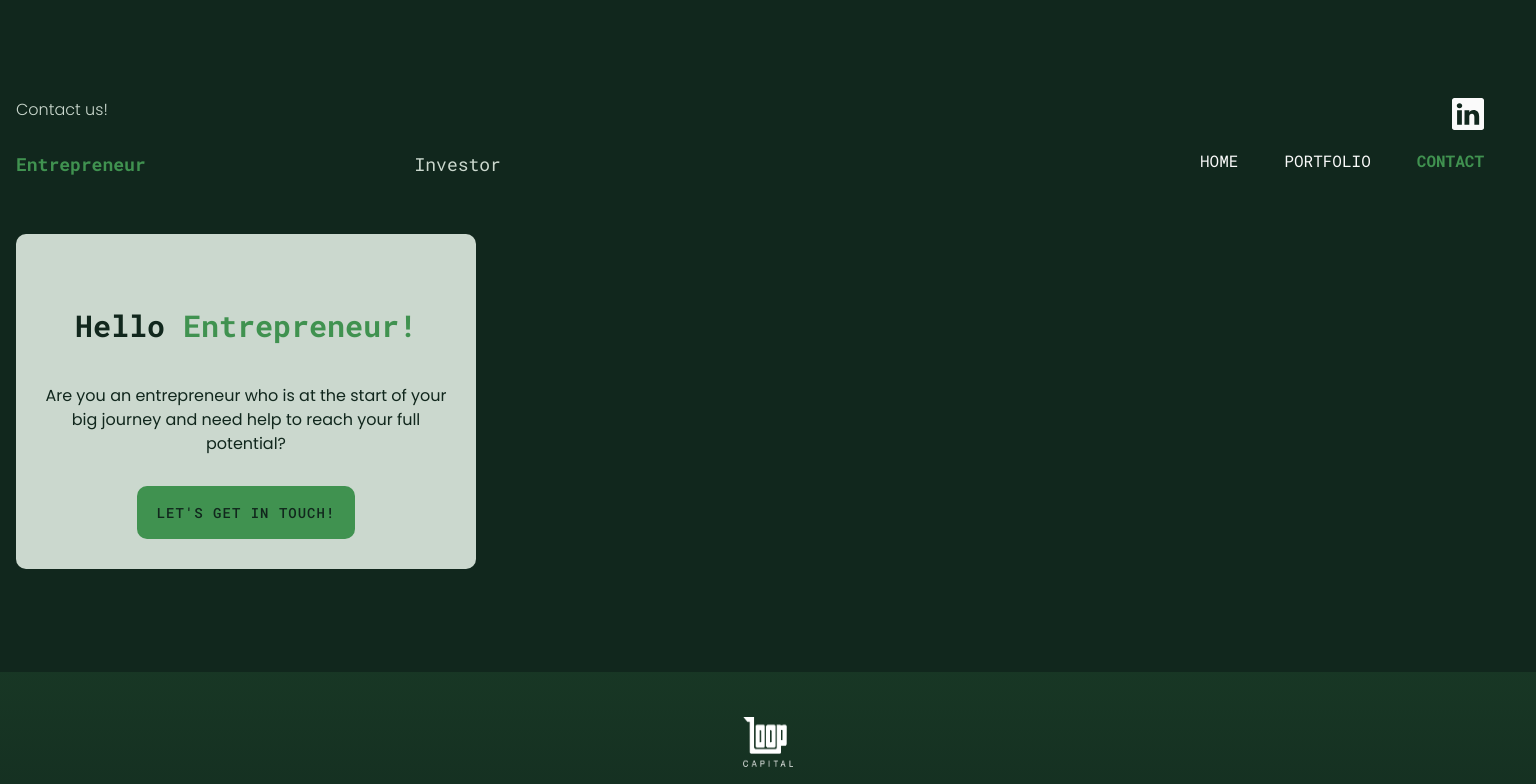
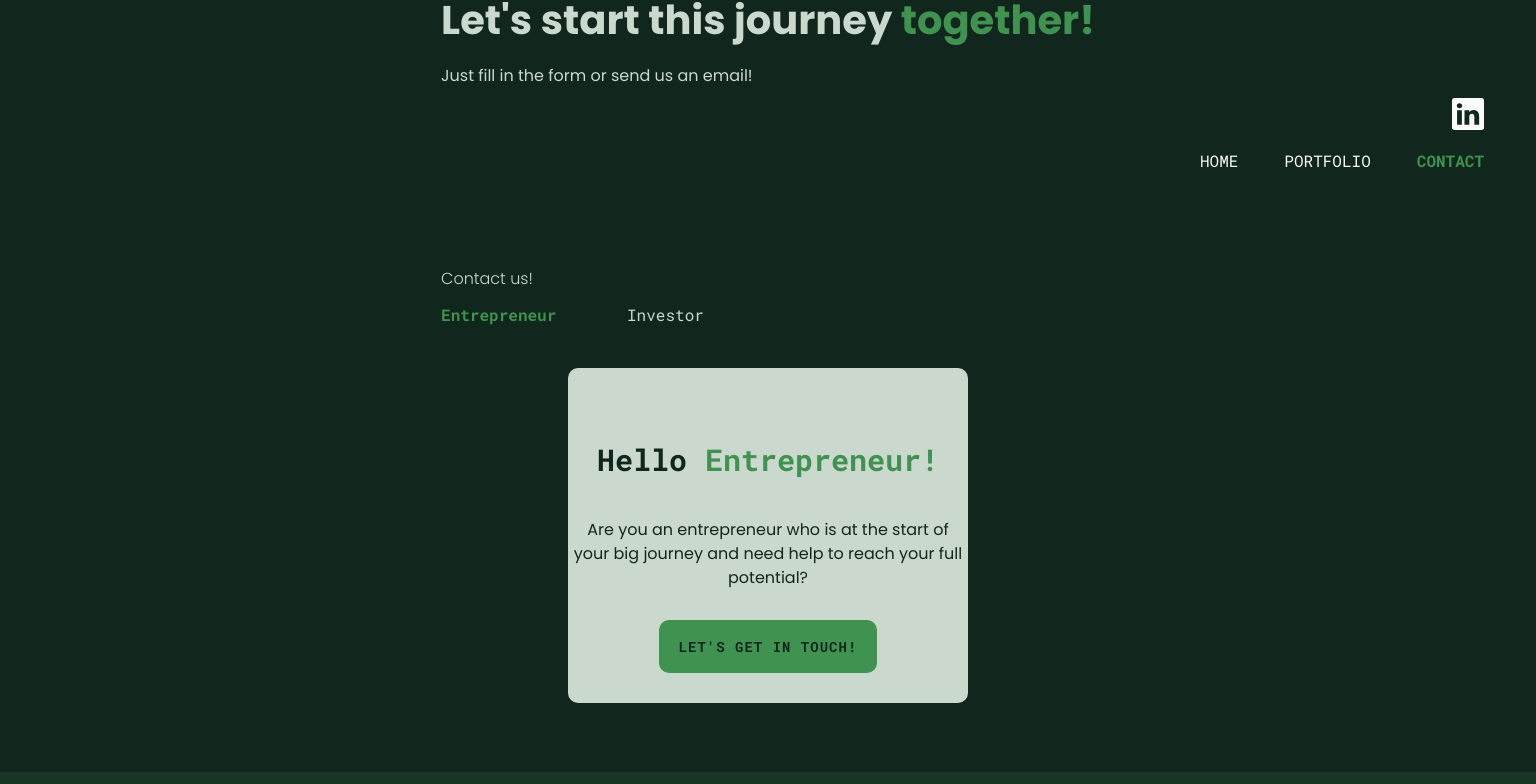
Before and after one commit to annieembrink/loopcapital, a Next.js app in the folder loop_capital/: page /contact in a window 1536 px wide. Shown: the part 304-1088 px from the top of the page. Built offline with nearby package versions, Linux system fonts and the light colour scheme; no server answers; a web font is replaced by a local one.

Commit message:
CSS is now working on contact page again

```diff
--- a/loop_capital/src/pages/contact.js
+++ b/loop_capital/src/pages/contact.js
@@ -77,12 +77,13 @@ const Contact = () => {
                                     </div>
                                 </div>
 
+<div className="content-center">
                                 <div className={`hello-contact roboto-font grid-row-box ${!showDiv ? 'hidden-on-mobile' : null}`}>
                                     <div className='align-h2'><h2 className='font-bold'>Hello <span className='green-text'>Entrepreneur!</span></h2></div>
                                     <p>Are you an entrepreneur who is at the start of your big journey and need help to reach your full potential?</p>
                                     <div><Button onClick={() => buttonOnClick('Entrepreneur')}>Let&apos;s get in touch!</Button></div>
                                 </div>
-
+                                </div>
                                 <div className={`hello-contact poppins-font grid-row-box ${showDiv ? 'hidden-on-mobile' : null}`}>
                                     <div><h2>Hello <span className='green-text'>Investor!</span></h2></div>
                                     <p>Are you an investor that wants to be apart of the journey to make Skåne the leading Tech region?</p>
--- a/loop_capital/src/styles/contact/ContactFormComponent.module.css
+++ b/loop_capital/src/styles/contact/ContactFormComponent.module.css
@@ -10,6 +10,7 @@
     margin-bottom: 150px;
 
 }
+
 .closeForm-btn {
     position: absolute;
     top: -60px;
--- a/loop_capital/src/styles/contact/contact.css
+++ b/loop_capital/src/styles/contact/contact.css
@@ -3,12 +3,18 @@
 }
 
 .hero-section-contact {
+    margin-top: 100px;
     width: 100%;
     display: grid;
-    grid-template-rows: 1fr 2fr;
+    grid-template-rows: 1fr 1.5fr;
     gap: 100px;
+    justify-content: center;
+    align-items: center;
+}
 
-
+.content-center {
+    display: flex;
+    justify-content: center;
 }
 
 
@@ -31,14 +37,15 @@
 
 .grid-row-contact p {
     font-family: 'Roboto Mono', monospace;
-    font-size: 18px;
+    /* font-size: 18px; */
 }
 
 .wrapper-hero {
     margin-top: 200px;
 }
+
 .wrapper-hero p {
-    margin-top: 20px!important;
+    margin-top: 20px !important;
 }
 
 .hello-contact {
@@ -50,10 +57,8 @@
     justify-content: center;
     align-items: end;
     text-align: center;
-    /* width: 285px; */
+    width: 285px;
     height: 335px;
-    width: 100%;
-    padding: 0 16px;
 }
 
 .hello-contact h2 {
@@ -67,31 +72,19 @@
 
 .hello-contact .btn-primary {
     color: #11271D;
+    font-weight: bold;
     margin: 30px 0 30px 0;
+    /* width: 200px; */
+    font-size: 14px;
+}
 
-    /* font-weight: bold;
-    margin: 30px 0 30px 0;
-    width: 200px;
-    font-size: 14px; */
-}
 
 .hidden-on-mobile {
     display: none;
 }
 
-/* ContactForm */
-.hero-section-container {
-    margin-top: 160px;
-    width: 100%;
-    display: grid;
-    grid-template-rows: 1fr 2fr;
-    gap: 30px;
-    /* justify-content: center; */
-    align-items: center;
-    position: relative;
-    margin-bottom: 150px;
+/* CONTACT FORM */
 
-}
 .closeForm-btn {
     position: absolute;
     top: -60px;
@@ -143,9 +136,14 @@ outline-width: 4px;
 @media screen and (min-device-width: 430px) {
 
     .hello-contact {
-        max-width: 460px;
+        width: 400px;
+    }
+
+    .hero-section-contact {
+        grid-template-rows: 1fr 2fr;
     }
 }
+
 /* TABLET */
 
 @media screen and (min-device-width: 992px) {
@@ -192,7 +190,7 @@ outline-width: 4px;
         gap: 50px;
     }
 
-    /* ContactForm */
+    /* CONTACTFORM*/
     .validationError {
         bottom: 70px;
     }
@@ -209,7 +207,6 @@ outline-width: 4px;
 
     .hero-section-contact {
         gap: 100px;
-        max-width: 780px;
     }
 
     .hidden-on-mobile {
@@ -217,21 +214,15 @@ outline-width: 4px;
     }
 
     .hello-contact {
-        /* width: 465px; */
-        width: 100%;
+        width: 465px;
     }
 
     .hello-contact h2 {
-        font-size: 33px;
+        font-size: 30px;
     }
 
     .wrapper-contact {
         gap: 100px;
     }
 
-    /* ContactForm */
-    .hero-section-container {
-        gap: 100px;
-        max-width: 780px;
 }
-}
--- a/loop_capital/src/styles/portfolio/portfolio.css
+++ b/loop_capital/src/styles/portfolio/portfolio.css
@@ -65,6 +65,7 @@
     padding: 30px;
     font-family: 'Poppins', sans-serif;
     border: none;
+    cursor: pointer;
 }
 
 .modal-body .nav-link.active {
```
Lines whose indentation alone changed are shown as unchanged.
